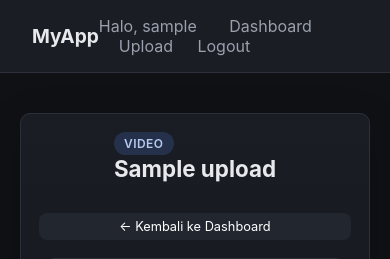
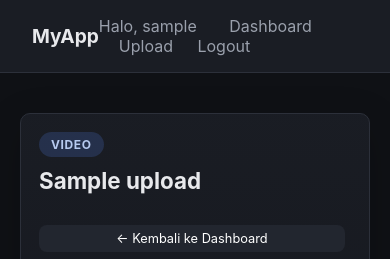
Before and after one commit to Zain-art003/pjar_uas, a Flask app: page /watch/1 in a window 390 px wide. Shown: the top 259 px of the page. Run offline with Flask 3, Linux system fonts and the light colour scheme; a user stored in the database is signed in; tables that the repository leaves empty hold one stand-in row (values such as "Sample post").

Commit message:
perubahan kelima

```diff
--- a/static/css/style.css
+++ b/static/css/style.css
@@ -54,7 +54,7 @@ body {
 }
 
 .container {
-  max-width: 1200px;
+  max-width: 1400px;
   margin: 40px auto;
   padding: 0 20px;
 }
@@ -229,7 +229,7 @@ textarea {
   justify-content: space-between;
   align-items: center;
   gap: 16px;
-  margin-bottom: 18px;
+  margin-bottom: 20px;
 }
 
 .watch-meta {
@@ -239,22 +239,24 @@ textarea {
 
 .meta-chip {
   display: inline-block;
-  padding: 4px 10px;
+  padding: 5px 12px;
   border-radius: 999px;
   background: rgba(91, 140, 255, 0.18);
   color: #b7caef;
   font-size: 0.75rem;
-  font-weight: 600;
+  font-weight: 700;
   text-transform: uppercase;
-  letter-spacing: 0.04em;
+  letter-spacing: 0.05em;
+  margin-bottom: 10px;
 }
 
 .media-surface {
   background: var(--surface-2);
   border: 1px solid var(--border);
-  border-radius: 16px;
-  padding: 20px;
+  border-radius: 18px;
+  padding: 22px;
   overflow: hidden;
+  min-height: 72vh;
 }
 
 .player-wrapper {
@@ -270,7 +272,7 @@ textarea {
 }
 
 .video-player {
-  min-height: 500px;
+  min-height: 64vh;
   background: black;
 }
 
@@ -286,7 +288,7 @@ textarea {
 
 .preview-frame {
   width: 100%;
-  min-height: 78vh;
+  min-height: 72vh;
   border: 1px solid var(--border);
   border-radius: 12px;
   background: white;
@@ -295,15 +297,20 @@ textarea {
 .watch-actions {
   margin-top: 0;
   flex-shrink: 0;
+  display: flex;
+  gap: 8px;
+  flex-wrap: wrap;
 }
 
 @media (max-width: 720px) {
   .watch-card {
     padding: 18px;
+    min-height: auto;
   }
 
   .watch-header {
     flex-direction: column;
+    align-items: stretch;
   }
 
   .watch-actions {
@@ -313,6 +320,10 @@ textarea {
   .watch-actions a {
     width: 100%;
     text-align: center;
+  }
+
+  .media-surface {
+    min-height: auto;
   }
 
   .video-player {
```
